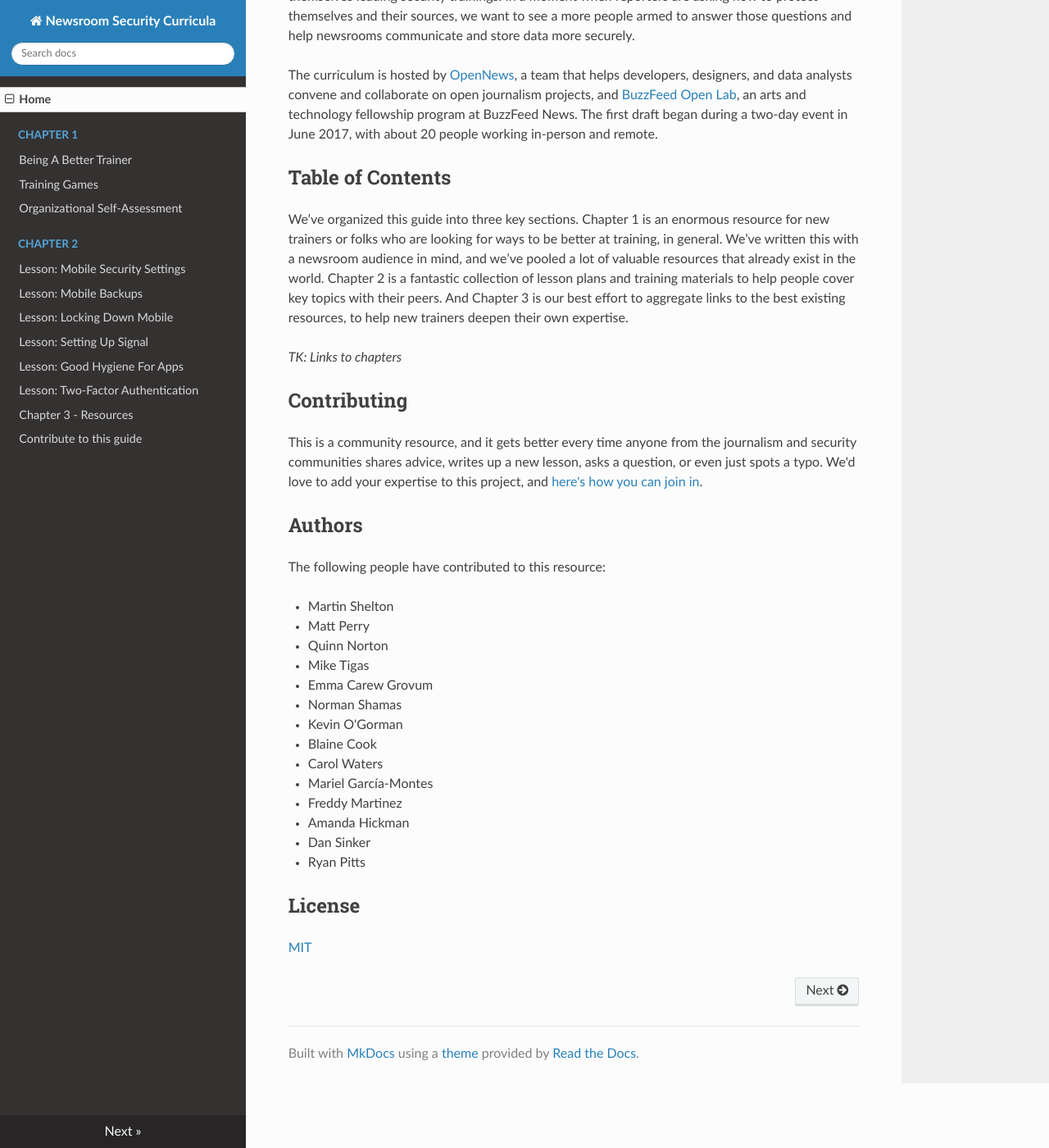
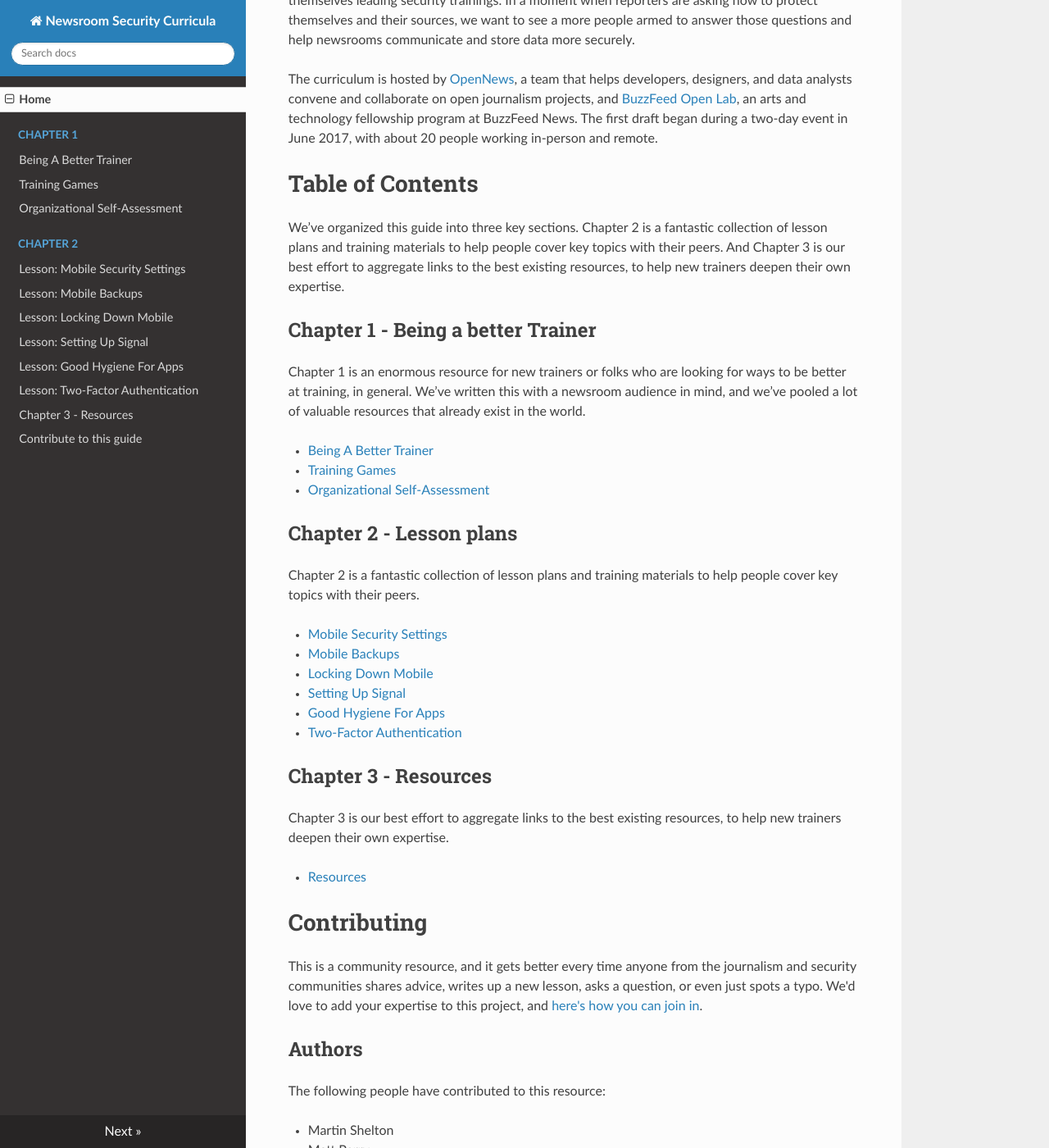
Before and after one commit to OpenNewsLabs/field-guide-security-training-newsroom, an MkDocs documentation site: the page built from docs/index.md, in a window 1280 px wide and 1400 px high, scrolled down 555 px. Shown: the whole window at 82% size. Built offline with MkDocs 1.6.1, drawn with Linux system fonts in a browser that asks for light colours; nearby versions of some CDN libraries; old or Windows-style settings are respelled for this version of MkDocs.

Commit message:
Added TOC to index, fixed titles for Chap 1 pages

```diff
--- a/docs/index.md
+++ b/docs/index.md
@@ -2,19 +2,40 @@ Did The Intercept just burn a source? Does that Yahoo hack mean that you need to
 
 Often the person they turn to for help has to come up with smart answers on the fly. They’re the one developer who uses GPG, or the reporter who’s been trying to convince everyone else to install Signal—and now they’re suddenly pressed into service as the newsroom security expert. Or they’re the IT staffer tasked with keeping the mail servers running, only now they’re also the in-house opsec consultant who doesn’t have any formal training in what reporters and editors need.
 
-## About This Guide
+# About This Guide
 
 This resource collects the advice and experience of journalists, newsroom developers, and security experts, organized into a set of lessons and training materials available for newsroom staff who find themselves leading security trainings. In a moment when reporters are asking how to protect themselves and their sources, we want to see a more people armed to answer those questions and help newsrooms communicate and store data more securely.
 
 The curriculum is hosted by [OpenNews](https://opennews.org/), a team that helps developers, designers, and data analysts convene and collaborate on open journalism projects, and [BuzzFeed Open Lab](https://www.buzzfeed.com/openlab), an arts and technology fellowship program at BuzzFeed News. The first draft began during a two-day event in June 2017, with about 20 people working in-person and remote.
 
-## Table of Contents
+# Table of Contents
 
-We’ve organized this guide into three key sections. Chapter 1 is an enormous resource for new trainers or folks who are looking for ways to be better at training, in general. We’ve written this with a newsroom audience in mind, and we’ve pooled a lot of valuable resources that already exist in the world. Chapter 2 is a fantastic collection of lesson plans and training materials to help people cover key topics with their peers. And Chapter 3 is our best effort to aggregate links to the best existing resources, to help new trainers deepen their own expertise.
+We’ve organized this guide into three key sections. Chapter 2 is a fantastic collection of lesson plans and training materials to help people cover key topics with their peers. And Chapter 3 is our best effort to aggregate links to the best existing resources, to help new trainers deepen their own expertise.
 
-*TK: Links to chapters*
+## Chapter 1 - Being a better Trainer
+Chapter 1 is an enormous resource for new trainers or folks who are looking for ways to be better at training, in general. We’ve written this with a newsroom audience in mind, and we’ve pooled a lot of valuable resources that already exist in the world.
 
-## Contributing
+* [Being A Better Trainer](Chapter01-01-BeingABetterTrainer)
+* [Training Games](Chapter01-02-TrainingGames)
+* [Organizational Self-Assessment](Chapter01-03-OrganizationalSelfAssessment)
+## Chapter 2 - Lesson plans
+Chapter 2 is a fantastic collection of lesson plans and training materials to help people cover key topics with their peers.
+
+* [Mobile Security Settings](Chapter02-01-Mobile-Security-Settings)
+* [Mobile Backups](Chapter02-02-Mobile-Backups)
+* [Locking Down Mobile](Chapter02-03-Locking-Down-Mobile)
+* [Setting Up Signal](Chapter02-04-Setting-Up-Signal)
+* [Good Hygiene For Apps](Chapter02-05-Good-Hygiene-For-Apps)
+* [Two-Factor Authentication](Chapter02-07-Two-Factor-Authentication)
+
+
+## Chapter 3 - Resources
+Chapter 3 is our best effort to aggregate links to the best existing resources, to help new trainers deepen their own expertise.
+
+* [Resources](Chapter03-Resources)
+
+
+# Contributing
 
 This is a community resource, and it gets better every time anyone from the journalism and security communities shares advice, writes up a new lesson, asks a question, or even just spots a typo. We'd love to add your expertise to this project, and [here's how you can join in](contributing.md).
 
```
Also changed, not shown: docs/Chapter01-02-TrainingGames.md (+1 -2 lines), docs/Chapter01-03-OrganizationalSelfAssessment.md (+3 -4 lines).
